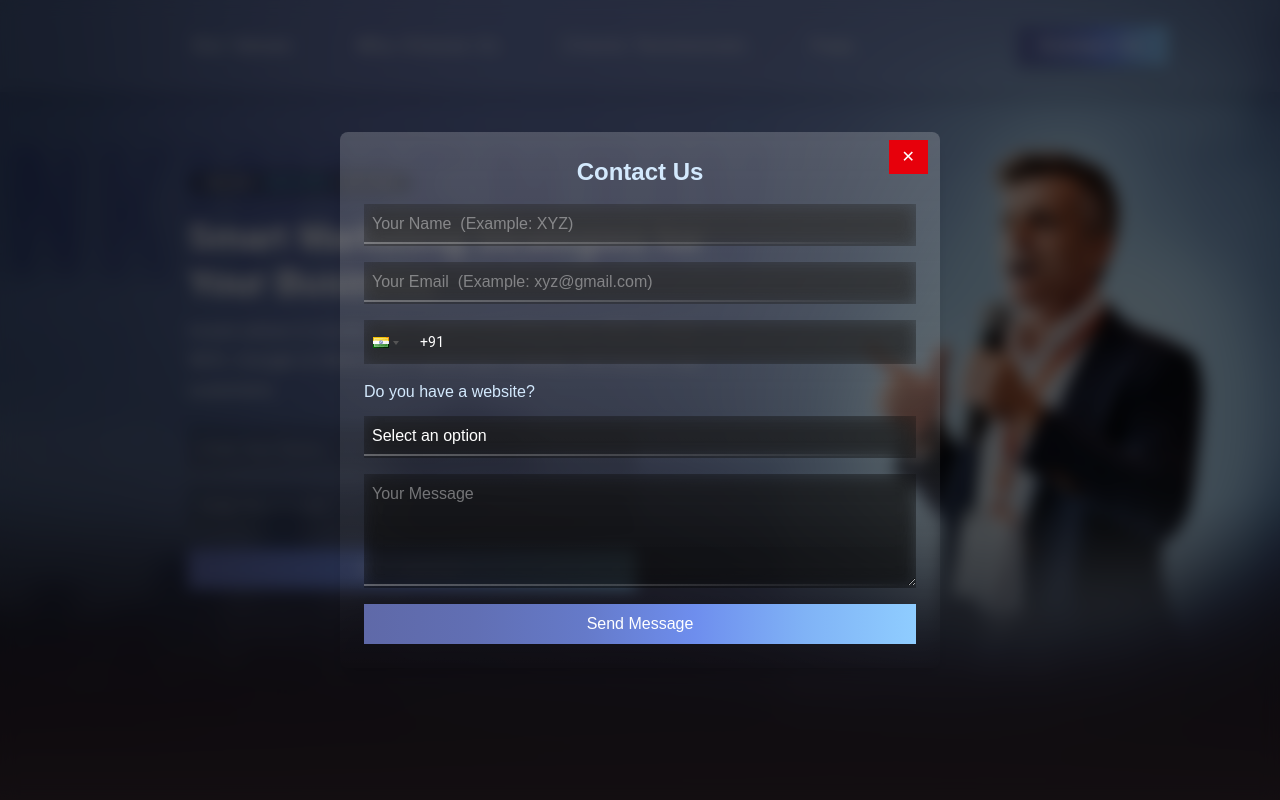
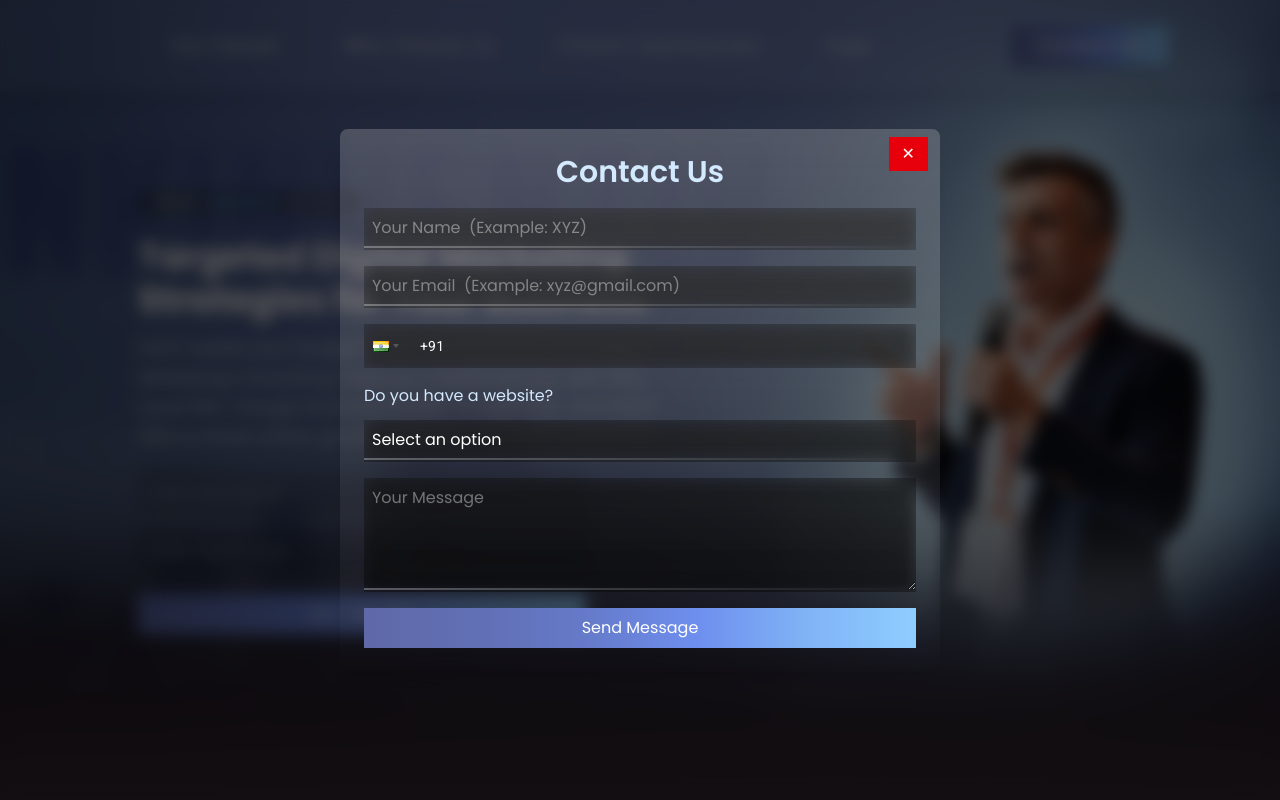
Before and after one commit to nikhilconsulting/nikhil-consulting, a Next.js app: page /consulting in a window 1280 px wide. Shown: the top 800 px of the page. Built offline with nearby package versions, Linux system fonts and the light colour scheme.

Commit message:
on main page the font style is being added

```diff
--- a/src/app/globals.css
+++ b/src/app/globals.css
@@ -1,17 +1,22 @@
+/* Google Fonts */
+@import url('https://fonts.googleapis.com/css2?family=Poppins:wght@400;500;600;700&family=Roboto:wght@400;500;700&family=Lato:wght@400;700&family=DM+Sans:wght@400;500;700&family=Inter:wght@400;500;700&display=swap');
 
-
-
-
-
+/* Tailwind CSS */
 @import "tailwindcss";
 
+/* Root variables */
 :root {
   --background: #ffffff;
   --foreground: #171717;
-  font-family: var(--font-poppins), sans-serif;
+  --font-poppins: 'Poppins', sans-serif;
+  --font-roboto: 'Roboto', sans-serif;
+  --font-lato: 'Lato', sans-serif;
+  --font-dmsans: 'DM Sans', sans-serif;
+  --font-inter: 'Inter', sans-serif;
+  --font-segoe: 'Segoe UI', sans-serif;
 }
 
-
+/* Dark mode */
 @media (prefers-color-scheme: dark) {
   :root {
     --background: #0a0a0a;
@@ -19,13 +24,57 @@
   }
 }
 
+/* Base styles */
 body {
   background: var(--background);
   color: var(--foreground);
-  font-family: Arial, Helvetica, sans-serif , 'Poppins' ;
+  font-family:
+    var(--font-poppins),
+    var(--font-roboto),
+    var(--font-lato),
+    var(--font-dmsans),
+    var(--font-inter),
+    var(--font-segoe),
+    Arial, Helvetica, sans-serif;
 }
-
 
 html {
   scroll-behavior: smooth;
 }
+
+/* Headings */
+h1 {
+  font-size: 2.25rem; /* 36px */
+  font-weight: 700;
+  line-height: 1.2;
+}
+
+h2 {
+  font-size: 1.875rem; /* 30px */
+  font-weight: 600;
+  line-height: 1.3;
+}
+
+h3 {
+  font-size: 1.5rem; /* 24px */
+  font-weight: 600;
+  line-height: 1.3;
+}
+
+h4 {
+  font-size: 1.25rem; /* 20px */
+  font-weight: 500;
+  line-height: 1.4;
+}
+
+h5 {
+  font-size: 1rem; /* 16px */
+  font-weight: 500;
+  line-height: 1.4;
+}
+
+h6 {
+  font-size: 0.875rem; /* 14px */
+  font-weight: 500;
+  line-height: 1.4;
+}
--- a/src/app/layout.js
+++ b/src/app/layout.js
@@ -1,20 +1,34 @@
-import { Geist, Geist_Mono, Poppins } from "next/font/google";
+import { Poppins, Roboto, Lato, DM_Sans, Inter } from "next/font/google";
 import "./globals.css";
 
-const geistSans = Geist({
-  variable: "--font-geist-sans",
+const poppins = Poppins({
+  weight: ["400", "500", "600", "700"],
   subsets: ["latin"],
+  variable: "--font-poppins",
 });
 
-const geistMono = Geist_Mono({
-  variable: "--font-geist-mono",
+const roboto = Roboto({
+  weight: ["400", "500", "700"],
   subsets: ["latin"],
+  variable: "--font-roboto",
 });
 
-const poppins = Poppins({
-  weight: ["400", "600", "700"],
+const lato = Lato({
+  weight: ["400", "700"],
   subsets: ["latin"],
-  variable: "--font-poppins",
+  variable: "--font-lato",
+});
+
+const dmSans = DM_Sans({
+  weight: ["400", "500", "700"],
+  subsets: ["latin"],
+  variable: "--font-dmsans",
+});
+
+const inter = Inter({
+  weight: ["400", "500", "700"],
+  subsets: ["latin"],
+  variable: "--font-inter",
 });
 
 export const metadata = {
@@ -26,7 +40,7 @@ export default function RootLayout({ children }) {
   return (
     <html lang="en">
       <body
-        className={`${geistSans.variable} ${geistMono.variable} ${poppins.variable} antialiased`}
+        className={`${poppins.variable} ${roboto.variable} ${lato.variable} ${dmSans.variable} ${inter.variable} antialiased`}
       >
         {children}
       </body>
--- a/src/app/page.js
+++ b/src/app/page.js
@@ -4,7 +4,16 @@
 export default function Home() {
   return (
 <>
-
+<div className=" text-center mt-10 font-bold text-xl">
+<p className="text-black " style={{ fontFamily: "var(--font-poppins)" }}>Give your business credibility with a professional email – like name@yourcompany.com – using Google Workspace. Plus, get more storage and premium business features.Compare what you have to what you can get if you upgrade to Google Workspace today. </p> <br />
+<p className="text-black" style={{ fontFamily: "var(--font-lato)" }}>Give your business credibility with a professional email – like name@yourcompany.com – using Google Workspace. Plus, get more storage and premium business features.Compare what you have to what you can get if you upgrade to Google Workspace today. </p> <br />
+<p className="text-black" style={{ fontFamily: "var(--font-roboto)" }}>Give your business credibility with a professional email – like name@yourcompany.com – using Google Workspace. Plus, get more storage and premium business features.Compare what you have to what you can get if you upgrade to Google Workspace today. </p><br />
+<p className="text-black" style={{ fontFamily: "var(--font-dmsans)" }}>Give your business credibility with a professional email – like name@yourcompany.com – using Google Workspace. Plus, get more storage and premium business features.Compare what you have to what you can get if you upgrade to Google Workspace today. </p><br />
+<p className="text-black" style={{ fontFamily: "var(--font-inter)" }}>Give your business credibility with a professional email – like name@yourcompany.com – using Google Workspace. Plus, get more storage and premium business features.Compare what you have to what you can get if you upgrade to Google Workspace today. </p><br />
+<p className="text-black" style={{ fontFamily: "var(--font-segoe)" }}>Give your business credibility with a professional email – like name@yourcompany.com – using Google Workspace. Plus, get more storage and premium business features.Compare what you have to what you can get if you upgrade to Google Workspace today. </p><br />
+<p className="text-black" style={{ fontFamily: "var(--font-arial)" }}>Give your business credibility with a professional email – like name@yourcompany.com – using Google Workspace. Plus, get more storage and premium business features.Compare what you have to what you can get if you upgrade to Google Workspace today. </p><br />
+<p className="text-black" style={{ fontFamily: "var(--font-helvetica)" }}>Give your business credibility with a professional email – like name@yourcompany.com – using Google Workspace. Plus, get more storage and premium business features.Compare what you have to what you can get if you upgrade to Google Workspace today. </p>
+</div>
 
 </>
   );
--- a/src/components/HeroSection.js
+++ b/src/components/HeroSection.js
@@ -35,7 +35,7 @@ const handleSubmit = async (e) => {
   return (
     <>
        {/* Hero Section */}
-            <div className="relative h-screen w-full">
+            <section className="relative h-screen w-full"  style={{ fontFamily: "var(--font-poppins)" }}>
               {/* Background Image */}
               <Image
                 src="/assests/images/Landing Page 015.jpg"
@@ -67,7 +67,8 @@ const handleSubmit = async (e) => {
               {/* <div className="absolute top-1/2 left-[70%] -translate-x-1/2 -translate-y-1/2 w-[300px] h-[300px] bg-[radial-gradient(circle,#B3D6FA_0%,#9AB4E5_50%,transparent_70%)] z-20"></div> */}
 
               {/* Content */}
-              <div className="relative flex flex-col md:flex-row items-center justify-between z-30 max-w-[1000px] mx-auto text-white px-4 md:px-0">
+              <div className="relative flex flex-col md:flex-row items-center justify-between z-30 max-w-[1100px] mx-auto text-white px-4 md:px-0 pt-5  "
+             >
                 {/* Left Text */}
                 <div className="w-full md:max-w-[520px] mt-28 md:mt-[170px] text-center md:text-left md:ml-12  ">
                   {/* Badge */}
@@ -80,15 +81,14 @@ const handleSubmit = async (e) => {
                   </div>
 
                   {/* Heading */}
-                  <h1 className="text-[24px] sm:text-[32px] md:text-[36px] font-bold leading-tight mb-3 tracking-[-0.3px]">
-                    Smart Marketing Strategies for   <br className="hidden sm:block" />
+                  <h1 className=" mb-3 tracking-[-0.3px]">
+                   Targeted Digital Marketing Strategies for
                     Your Business
                   </h1>
 
                   {/* Subtext */}
                   <p className="text-lg mb-5 text-white/75 leading-relaxed tracking-[0.2px]">
-                    Invest where it counts. Our expert consulting uses SEO, Local SEO, Google & Meta Ads to grow your visibility and attract real customers.
- {/* <span className="text-[#D3E9FD] font-bold">
+                    Don’t waste your budget in the wrong place. Our Digital Marketing Consulting helps you invest smartly with SEO, Local SEO, Google Business Profile, Google Ads, and Meta Ads to boost online growth, visibility, and real customers. {/* <span className="text-[#D3E9FD] font-bold">
                       liberdade financeira
                     </span> */}
                   </p>
@@ -143,7 +143,7 @@ const handleSubmit = async (e) => {
       </form>
                 </div>
               </div>
-            </div>
+            </section>
     </>
   )
 }
```
Also changed, not shown: src/components/Benefits.js (+36 -28 lines), src/components/Testimonials.js (+44 -27 lines).
